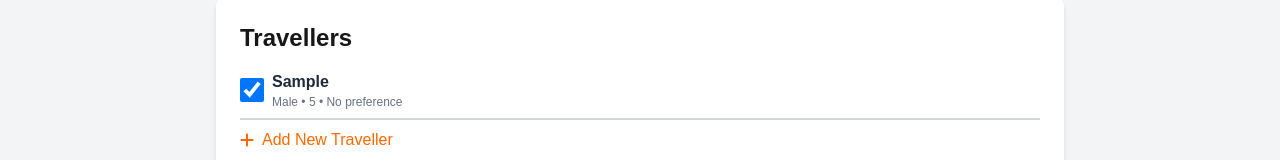
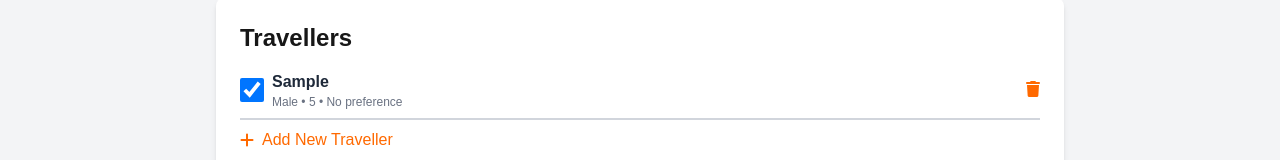
Before and after one commit to Ravi-Katiyar04/humsafar, a Next.js app: page /search/1/1/1/1/1/1 in a window 1280 px wide. Both pictures are taken after typing "Sample", "5" into the empty fields and a click on the button "Save Traveller". Shown: the part 537-697 px from the top of the page. Built offline with nearby package versions, Linux system fonts and the light colour scheme; no server answers.

Commit message:
RemovePassenger feature added

```diff
--- a/src/app/search/[src]/[dstn]/[date]/[trainNo]/[class]/[quota]/page.js
+++ b/src/app/search/[src]/[dstn]/[date]/[trainNo]/[class]/[quota]/page.js
@@ -4,8 +4,6 @@ import AddTraveller from "@/components/AddTraveller";
 import "@fortawesome/fontawesome-free/css/all.min.css";
 
 export default function TrainBookingPage() {
-    const sections = ["Train Details", "Contact Details", "Payment"];
-    const [activeIndex, setActiveIndex] = useState(0);
     const [mobile, setMobile] = useState("8287710866");
     const [email, setEmail] = useState("8287710866@ixigo-dummy.com");
     const [address, setAddress] = useState("SULTANPUR Uttar Pradesh, SULTANPUR, Uttar Pradesh, 228001");
@@ -34,14 +32,16 @@ export default function TrainBookingPage() {
                     current = i;
                 }
             });
-            setActiveIndex(current);
         };
 
         window.addEventListener("scroll", handleScroll);
         return () => window.removeEventListener("scroll", handleScroll);
     }, []);
 
-    console.log("Booking Data:", bookingData.passengers);
+    const handleRemovePassenger = (index) => {
+        const updatedPassengers = bookingData.passengers.filter((_, i) => i !== index);
+        setBookingData((prev) => ({ ...prev, passengers: updatedPassengers }));
+    };
 
     return (
         <div className="min-h-screen relative bg-gray-100">
@@ -124,7 +124,7 @@ export default function TrainBookingPage() {
                         <h3 className="text-2xl font-semibold mb-4">Travellers</h3>
                         <ul className="mt-2 space-y-2 border-b-2 border-gray-300 pb-2">
                             {bookingData.passengers?.map((t, idx) => (
-                                <li key={idx} className="flex items-center space-x-2">
+                                <li key={idx} className="flex items-center justify-between space-x-2">
 
                                     <label className="flex items-center gap-2">
                                         <input className="w-6 h-6" type="checkbox" checked={insurance} onChange={() => setInsurance(!insurance)} />
@@ -137,6 +137,12 @@ export default function TrainBookingPage() {
                                             </div>
                                         </span>
                                     </label>
+
+                                    <button
+                                    onClick={() => handleRemovePassenger(idx)}
+                                    className="text-orange-500 cursor-pointer ">
+                                        <i className="fa-solid fa-trash"></i>
+                                    </button>
 
                                 </li>
                             ))}
```
